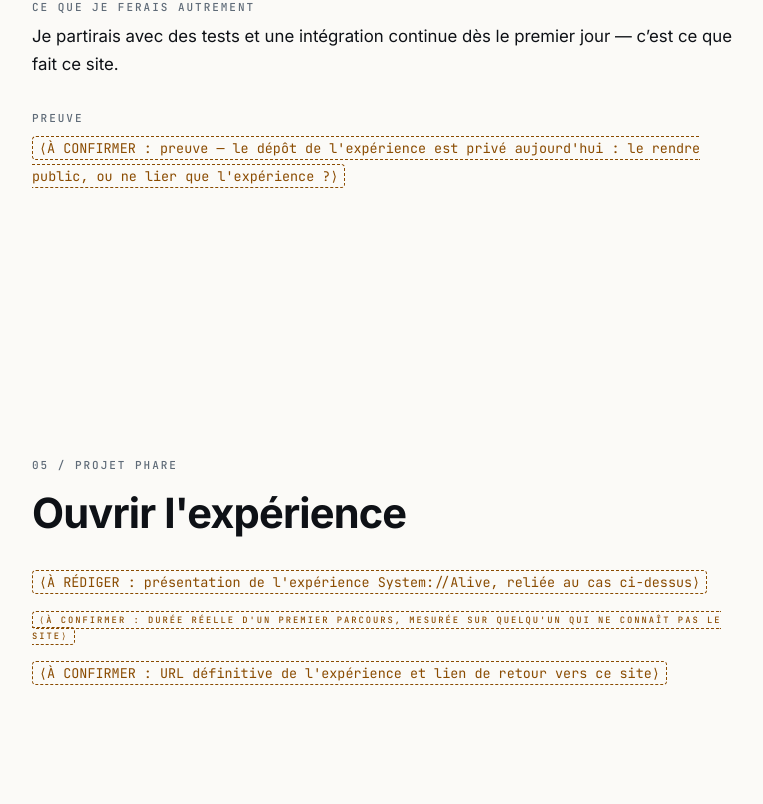
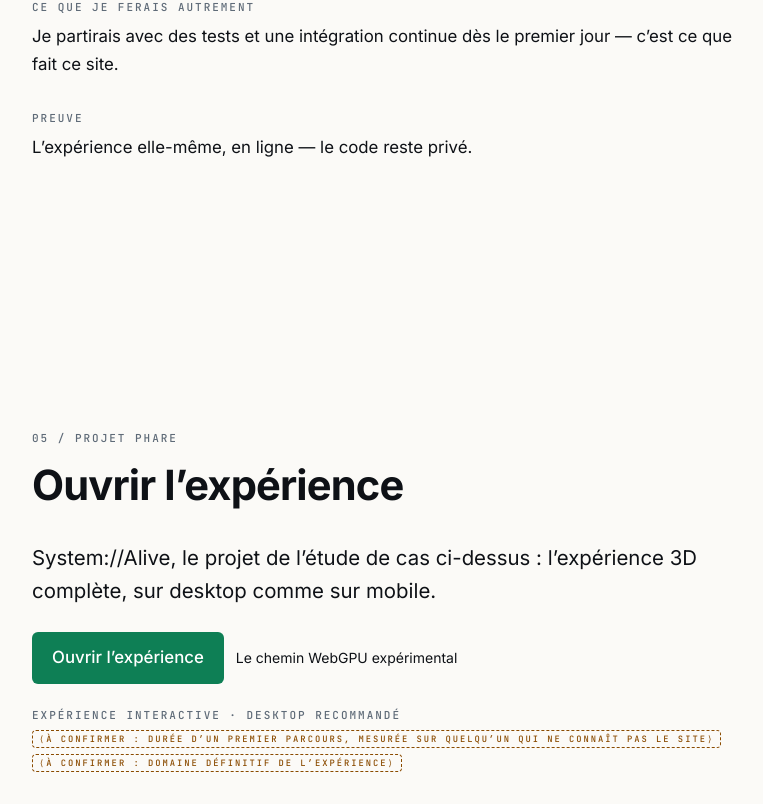
Before and after one commit to michael-mas/Order-Hub, a Next.js app: page / in a window 1280 px wide. Shown: the part 5696-6500 px from the top of the page, without its empty margins (112-875 px from the left). Built offline with nearby package versions, Linux system fonts and the light colour scheme.

Commit message:
feat(content): link the live 3D experience as the System://Alive proof

```diff
--- a/src/app/page.tsx
+++ b/src/app/page.tsx
@@ -52,11 +52,11 @@ export default function HomePage() {
             study={profile.cases.find((c) => c.id === 'cas-system-alive')}
             fallbackTitle="System://Alive"
             act="structure"
-            source="le dépôt de l'expérience est privé aujourd'hui : le rendre public, ou ne lier que l'expérience ?"
+            source="lien vers l'expérience"
             proofExpected
           />
         </div>
-        <Experience />
+        <Experience profile={profile} />
         <Skills skills={profile.skills} />
         <Path profile={profile} />
         <Contact profile={profile} />
--- a/src/components/SiteFooter.tsx
+++ b/src/components/SiteFooter.tsx
@@ -25,7 +25,7 @@ export function SiteFooter({ profile }: { profile: Profile }) {
         </ul>
         <ul className="label-mono space-y-3 text-text-faint">
           <li>
-            System://Alive — expérience 3D <Pending>URL définitive</Pending>
+            <a href={profile.links.experience}>System://Alive — expérience 3D</a>
           </li>
           <li>
             Code My Life <Pending>URL et durée du parcours</Pending>
--- a/src/components/sections/Experience.tsx
+++ b/src/components/sections/Experience.tsx
@@ -1,30 +1,44 @@
+import type { Profile } from '@/content/profile'
 import { Pending } from '../Pending'
 import { Section } from '../Section'
 
-export function Experience() {
+export function Experience({ profile }: { profile: Profile }) {
+  const url = profile.links.experience
   return (
     <Section
       id="experience"
       index={5}
       label="Projet phare"
-      title="Ouvrir l'expérience"
+      title="Ouvrir l’expérience"
       act="threshold"
     >
-      <div className="max-w-[68ch] space-y-4">
-        <p className="text-text-muted">
-          <Pending kind="write">
-            présentation de l&apos;expérience System://Alive, reliée au cas ci-dessus
-          </Pending>
+      <div className="max-w-[68ch] space-y-6">
+        <p className="text-lead">
+          System://Alive, le projet de l’étude de cas ci-dessus{'\u00a0'}: l’expérience 3D complète,
+          sur desktop comme sur mobile.
         </p>
-        <p className="label-mono text-text-faint">
-          <Pending>
-            durée réelle d&apos;un premier parcours, mesurée sur quelqu&apos;un qui ne connaît pas
-            le site
-          </Pending>
-        </p>
-        <p>
-          <Pending>URL définitive de l&apos;expérience et lien de retour vers ce site</Pending>
-        </p>
+        <div className="flex flex-wrap items-center gap-3">
+          <a
+            href={url}
+            className="rounded-md bg-accent px-5 py-3 font-medium text-on-accent no-underline hover:bg-accent-hover"
+          >
+            Ouvrir l’expérience
+          </a>
+          <a href={`${url}/?webgpu`} className="text-sm">
+            Le chemin WebGPU expérimental
+          </a>
+        </div>
+        <ul className="label-mono space-y-2 text-text-faint">
+          <li>Expérience interactive · desktop recommandé</li>
+          <li>
+            <Pending>
+              durée d’un premier parcours, mesurée sur quelqu’un qui ne connaît pas le site
+            </Pending>
+          </li>
+          <li>
+            <Pending>domaine définitif de l’expérience</Pending>
+          </li>
+        </ul>
       </div>
     </Section>
   )
--- a/src/content/profile.ts
+++ b/src/content/profile.ts
@@ -62,6 +62,8 @@ export const profileSchema = z.object({
   links: z.object({
     github: z.url(),
     linkedin: z.url(),
+    /** The deployed 3D experience (System://Alive). Its code stays private. */
+    experience: z.url(),
   }),
   positions: z.array(positionSchema).min(1),
   /** Before Lengow, condensed for display. Full detail lives in docs/PARCOURS.md. */
@@ -85,6 +87,7 @@ export const profile = profileSchema.parse({
   links: {
     github: 'https://github.com/michael-mas',
     linkedin: 'https://www.linkedin.com/in/michaelmasdev',
+    experience: 'https://personnal-portfolio-test77.vercel.app',
   },
   positions: [
     { title: 'Software Developer', company: 'Lengow', start: '2023-10-01', end: null },
@@ -271,7 +274,7 @@ export const profile = profileSchema.parse({
         'Les deux chemins fonctionnent ; les visiteurs reçoivent le chemin WebGL, et WebGPU reste ouvrable. Deux bugs dépendants du framerate m’ont laissé une règle que j’applique depuis : toute logique qui dépend de la durée d’une frame est un bug en attente d’une machine plus lente. Ce site en hérite directement, avec un lissage borné et testé.',
       differently:
         'Je partirais avec des tests et une intégration continue dès le premier jour — c’est ce que fait ce site.',
-      proof: null,
+      proof: 'L’expérience elle-même, en ligne — le code reste privé.',
     },
   ],
 } satisfies Profile)
```
Also changed, not shown: 1 other file (tests, documents, lock files or other folders).
